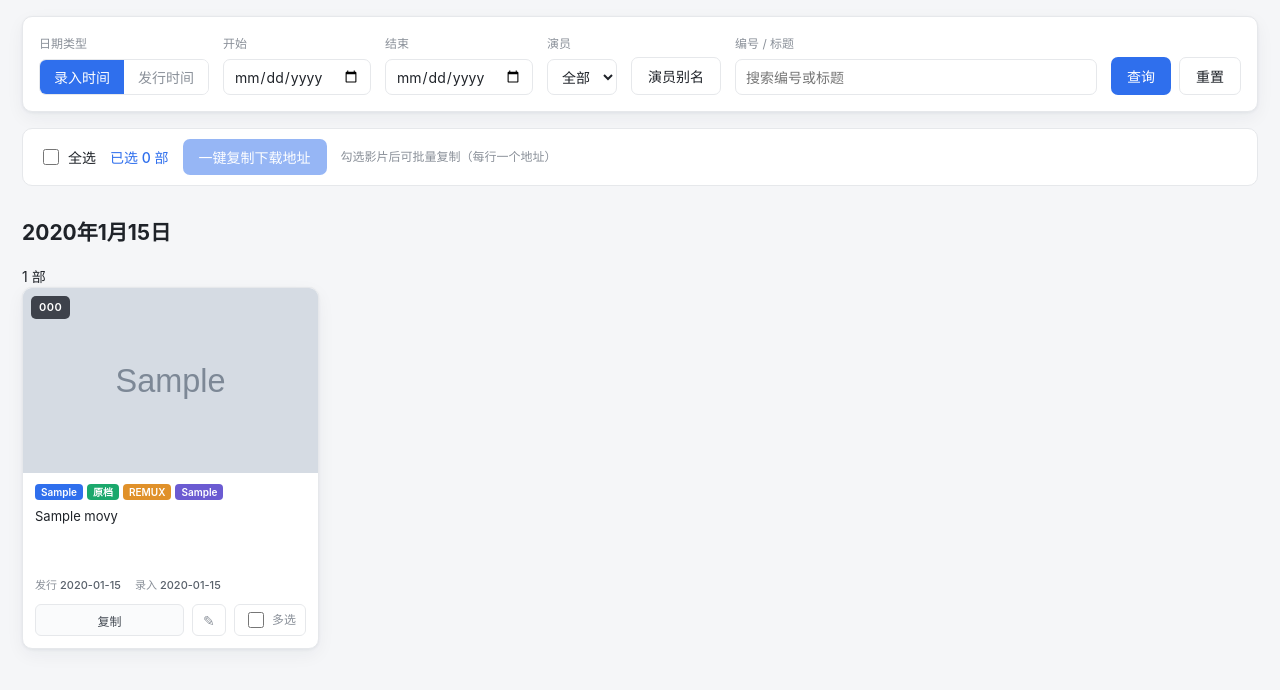
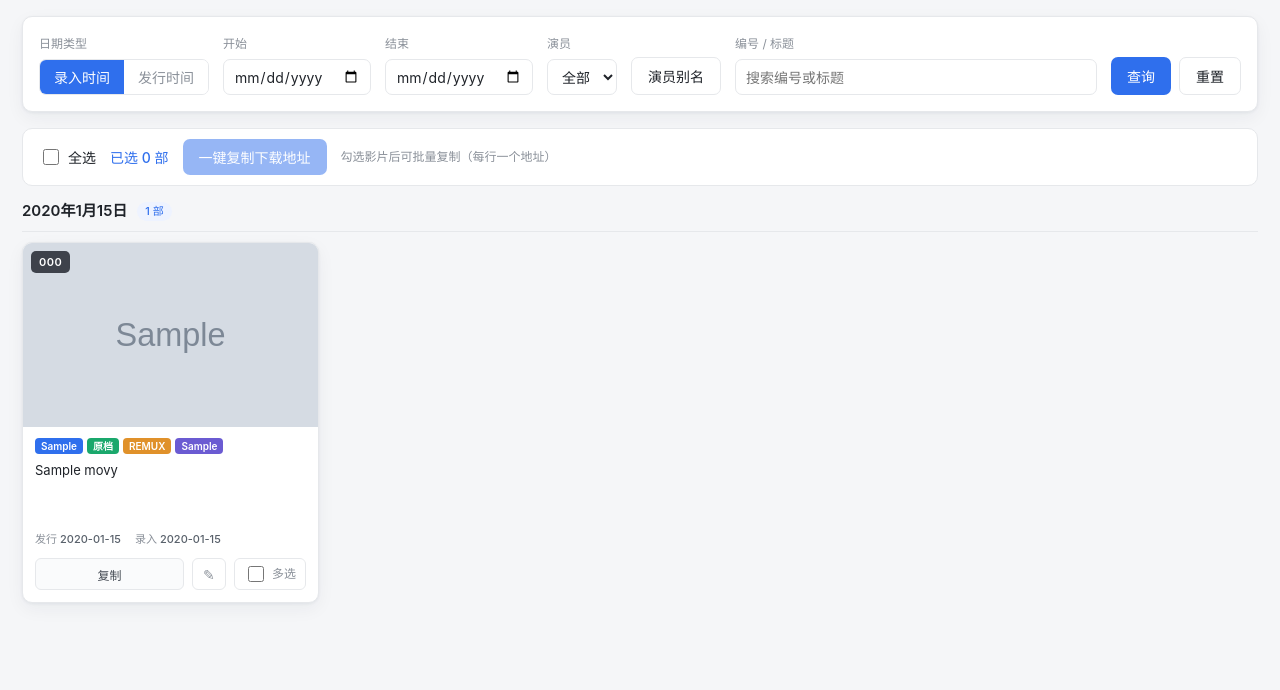
Before and after one commit to timwoo086/noteweb, a Flask app: page / in a window 1280 px wide. Shown: the part 68-758 px from the top of the page. Run offline with Flask 3, Linux system fonts and the light colour scheme; the visitor is signed in with stand-in values (Sample User, id 1); tables that the repository leaves empty hold one stand-in row (values such as "Sample post"); grey boxes marked "Sample" are stand-in pictures; data that the repository does not hold is empty.

Commit message:
feat: 影片列表按日期分组显示，最新日期在最上

```diff
--- a/1.0.0/static/style.css
+++ b/1.0.0/static/style.css
@@ -82,10 +82,20 @@ button { cursor: pointer; }
 .select-hint { color: var(--muted); font-size: 12px; }
 .btn-primary:disabled { opacity: .5; cursor: not-allowed; }
 
-/* ---------- 卡片网格 ---------- */
-.grid {
-  display: grid; grid-template-columns: repeat(auto-fill, minmax(288px, 1fr));
-  gap: 16px; padding: 0 22px 40px;
+/* ---------- 卡片网格（按日期分组） ---------- */
+.grid { padding: 0 22px 40px; }
+.date-group { margin-bottom: 22px; }
+.date-group-head {
+  display: flex; align-items: center; gap: 10px; margin: 0 0 10px;
+  padding-bottom: 8px; border-bottom: 1px solid var(--border);
+}
+.date-group-head h2 { margin: 0; font-size: 15px; font-weight: 600; }
+.date-group-head span {
+  background: #eef3ff; color: var(--primary); border-radius: 20px;
+  padding: 1px 8px; font-size: 11px; font-weight: 500;
+}
+.date-group-grid {
+  display: grid; grid-template-columns: repeat(auto-fill, minmax(288px, 1fr)); gap: 16px;
 }
 .movie-card {
   background: var(--card); border: 1px solid var(--border); border-radius: var(--radius);
```
